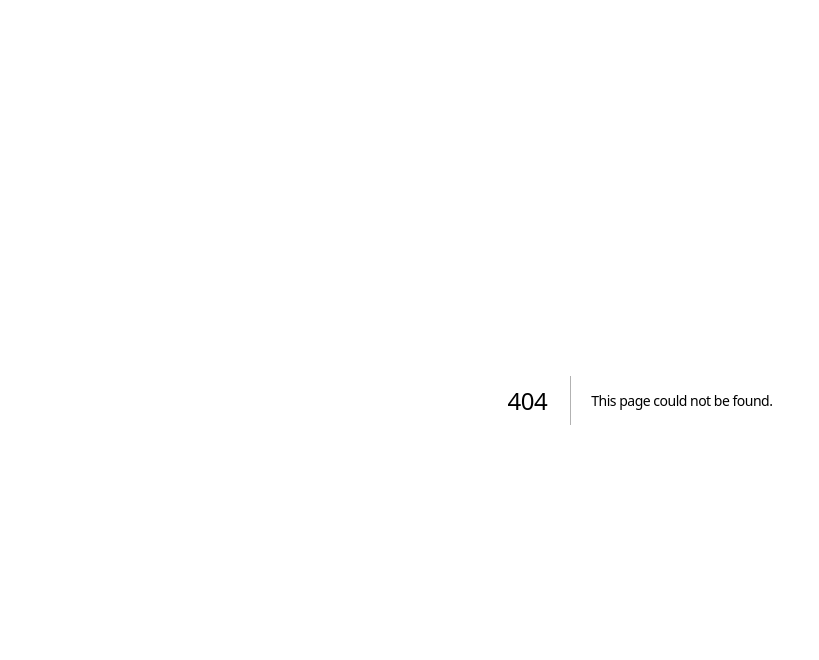
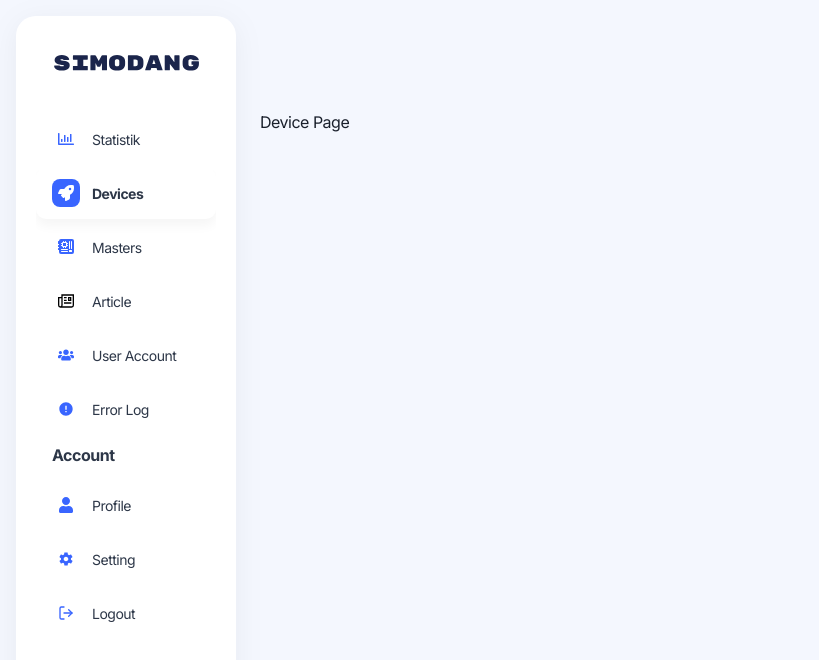
Before and after one commit to Aldi-H/simodang-admin-panel-v2, a Next.js app: page /admin/device in a window 1280 px wide. Before the commit this address had no page. Shown: the top 660 px of the page, without its empty margins (0-819 px from the left). Built offline with nearby package versions, Linux system fonts and the light colour scheme.

Commit message:
feat: add layout and admin page

```diff
--- /dev/null
+++ b/src/app/admin/device/page.tsx
@@ -0,0 +1,11 @@
+import { Box, Text } from "@chakra-ui/react";
+
+const Device = () => {
+  return (
+    <Box pt={{ base: "130px", md: "80px", xl: "80px" }}>
+      <Text>Device Page</Text>
+    </Box>
+  );
+};
+
+export default Device;
--- /dev/null
+++ b/src/app/admin/layout.tsx
@@ -0,0 +1,71 @@
+"use client";
+
+import {
+  Box,
+  Portal,
+  Text,
+  useColorMode,
+  useColorModeValue,
+} from "@chakra-ui/react";
+import { PropsWithChildren } from "react";
+
+import Sidebar from "@/components/sidebar/Sidebar";
+import SidebarBrand from "@/components/sidebar/components/Brand";
+import SidebarRoutes from "@/routes";
+
+interface DashboardLayoutProps extends PropsWithChildren {
+  [x: string]: any;
+}
+
+const AdminLayout = (props: DashboardLayoutProps) => {
+  const { children, ...rest } = props;
+
+  const { colorMode } = useColorMode();
+
+  const background = useColorModeValue("secondaryGray.300", "navy.900");
+  return (
+    <Box
+      // h="100vh" w="100vw" bg={background}
+      minH="40vh"
+      w="100%"
+      position="absolute"
+      // bgImage={colorMode === "light" ? bgAdmin : "none"}
+      bg={background}
+      bgSize="cover"
+      top="0"
+    >
+      <Sidebar routes={SidebarRoutes} />
+      <Box
+        float="right"
+        minH="100vh"
+        height="100%"
+        overflow="auto"
+        position="relative"
+        maxH="100%"
+        w={{ base: "100%", xl: "calc( 100% - 230px )" }}
+        maxWidth={{ base: "100%", xl: "calc( 100% - 230px )" }}
+        // transition="all 0.33s cubic-bezier(0.685, 0.0473, 0.346, 1)"
+        // transitionDuration=".2s, .2s, .35s"
+        // transitionProperty="top, bottom, width"
+        // transitionTimingFunction="linear, linear, ease"
+      >
+        {/* <Portal>
+          <Box>
+          </Box>
+        </Portal> */}
+
+        <Box
+          mx="auto"
+          p={{ base: "20px", md: "30px" }}
+          pe="20px"
+          minH="100vh"
+          pt="50px"
+        >
+          {children}
+        </Box>
+      </Box>
+    </Box>
+  );
+};
+
+export default AdminLayout;
--- /dev/null
+++ b/src/app/admin/statistic/page.tsx
@@ -0,0 +1,11 @@
+import { Box, Text } from "@chakra-ui/react";
+
+const Statistic = () => {
+  return (
+    <Box pt={{ base: "130px", md: "80px", xl: "80px" }}>
+      <Text>Statistik Page</Text>
+    </Box>
+  );
+};
+
+export default Statistic;
```
